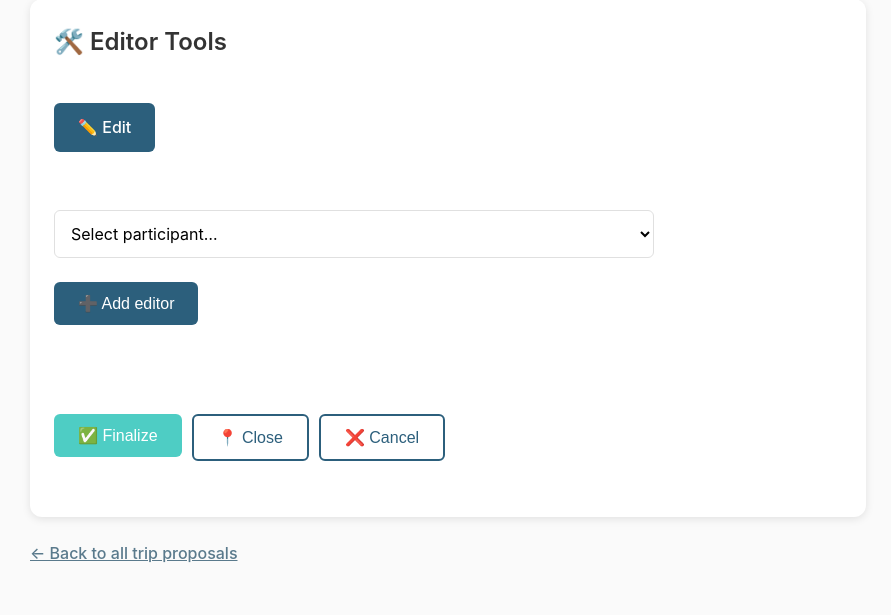
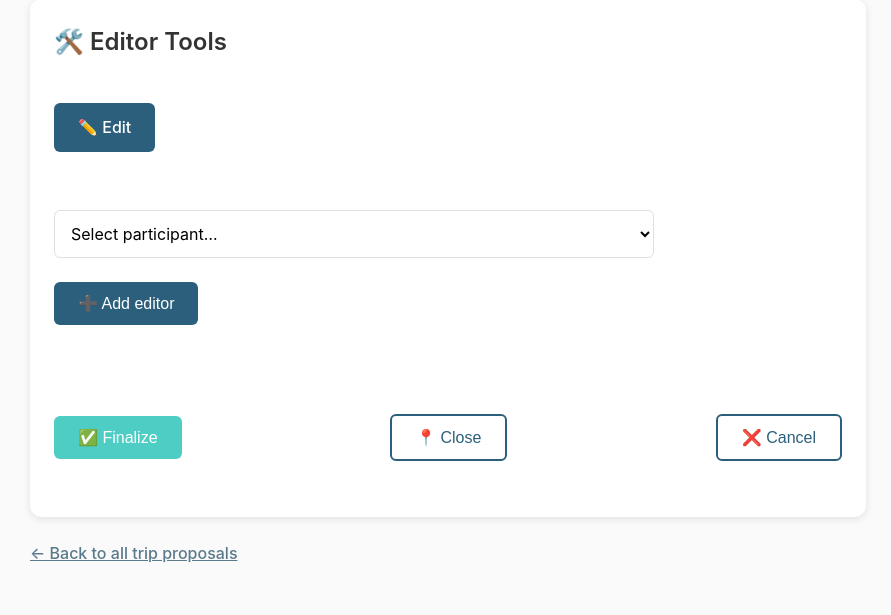
Before and after one commit to oliverdacre/travel-together, a Flask app: page /trip/1 in a window 1280 px wide. Shown: the part 1712-2327 px from the top of the page, without its empty margins (192-1083 px from the left). Run offline with Flask 3, Linux system fonts and the light colour scheme; a user stored in the database is signed in; tables that the repository leaves empty hold one stand-in row (values such as "Sample post"); grey boxes marked "Sample" are stand-in pictures.

Commit message:
fix: editor buttons layout

```diff
--- a/travel/templates/trip/editor_tools.html
+++ b/travel/templates/trip/editor_tools.html
@@ -35,7 +35,7 @@
   <br>
   {% endif %}
 
-  <div style="display: flex; gap: 10px;">
+  <div class="flex-between">
     {% if proposal.status.name in ['open', 'closed'] %}
     <form action="{{ url_for('trip.finalize_proposal', trip_id=proposal.id) }}" method="POST">
       <button class="btn btn-success">✅ Finalize</button>
```
